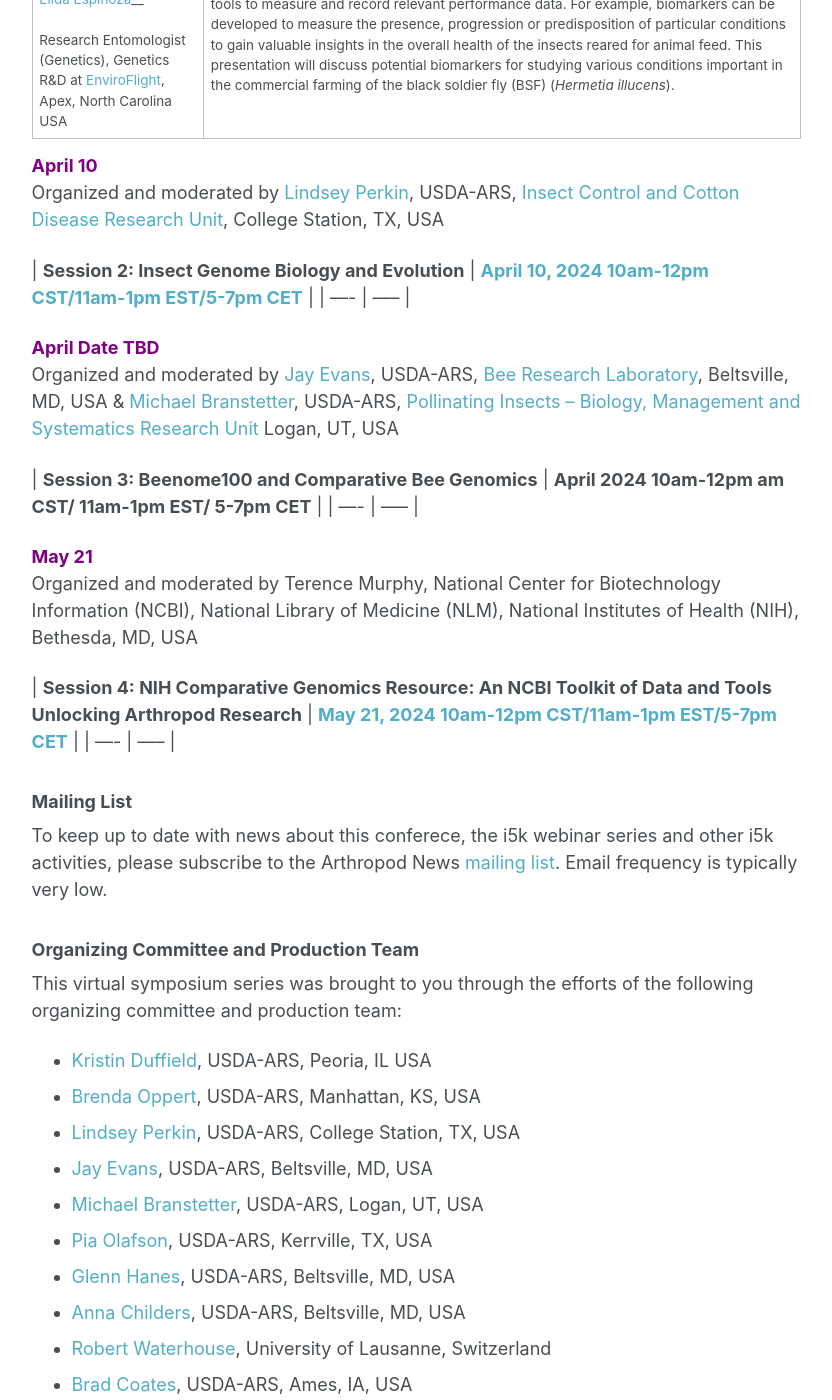
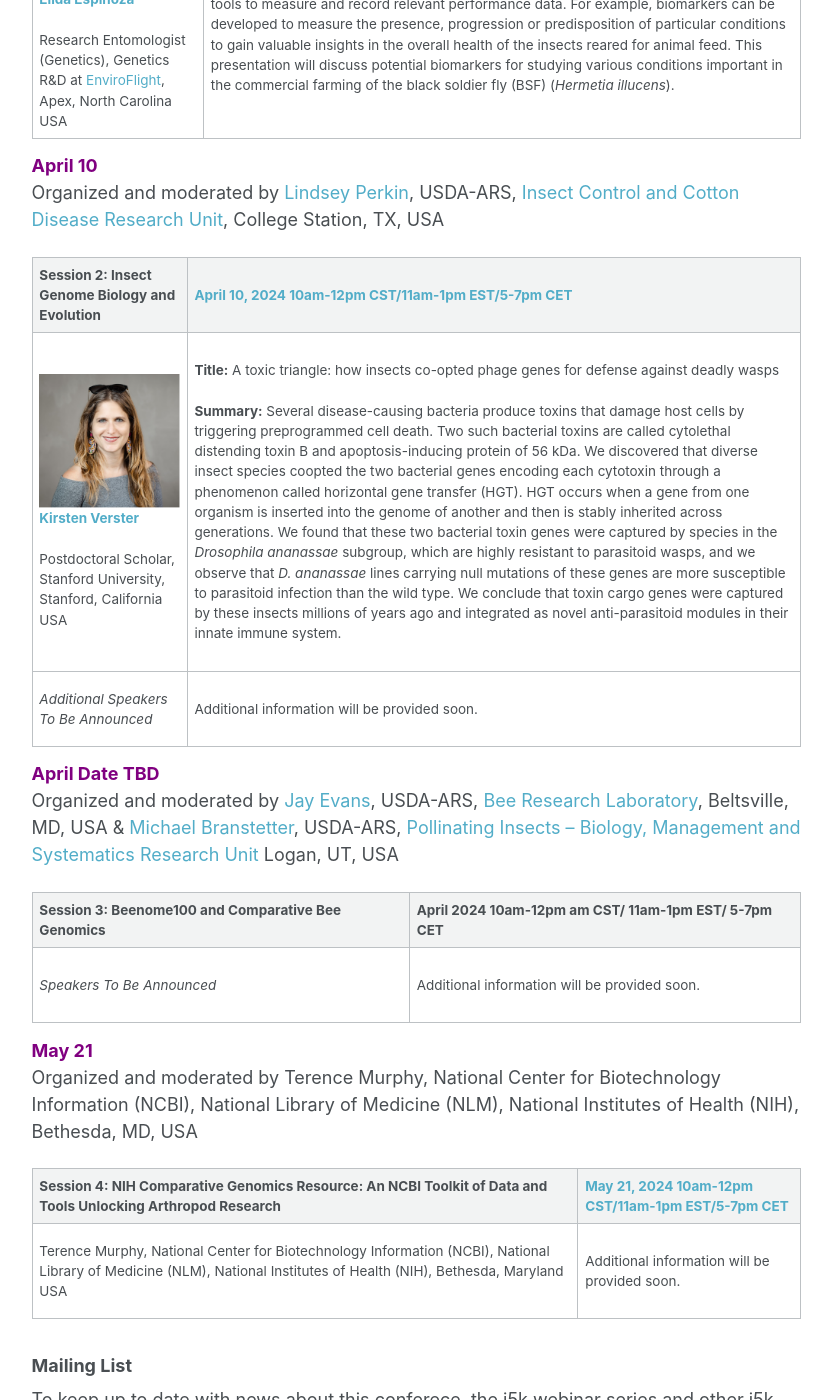
Before and after one commit to i5k/i5k.github.io, a Jekyll site: the page built from _pages/agsx2024.md, in a window 1280 px wide and 1400 px high, scrolled down 2746 px. Shown: the whole window, without its empty margins (250-1082 px from the left). Built offline with Jekyll 4.4.1, drawn with Linux system fonts in a browser that asks for light colours.

Commit message:
Update agsx2024.md

```diff
--- a/_pages/agsx2024.md
+++ b/_pages/agsx2024.md
@@ -47,9 +47,9 @@ Organized and moderated by [Kristin Duffield](https://www.ars.usda.gov/midwest-a
 
 | __Session 1: Genomics for Insects as Food and Feed__ | __[February 13, 2024 10am-12pm CST/11am-1pm EST/5-7pm CET](https://www.timeanddate.com/worldclock/fixedtime.html?msg=AGSx+2024+Session+1&iso=20240213T11&p1=419&ah=2)__ |
 | ---- | ----- |
-| <img src="/images/AGSx2024_speaker_PavaRipoll.png"/> __[Monica Pava-Ripoll](https://www.linkedin.com/in/monica-pava-ripoll-ph-d-33b25887)__ <br><br>Research Entomologist, U.S. FDA, Center for Food Safety and Applied Nutrition (CFSAN), Office of Food Safety (OFS), College Park, Maryland USA |<br>__Title:__ A Metagenomics Next-Generation Sequencing approach for evaluating the identity of insects as food<br><br>__Summary:__  In markets all over the world, a wide variety of insect species are offered for sale as food or feed. While some insects are farmed, others are harvested in the wild from forests or agricultural fields. As of right now, there are no established laboratory procedures to verify the identity of insect products sold as food or feed. The use of a Metagenomic Next-Generation Sequencing (NGS) method to identify whole insects and products derived from insects that are marketed as food or food ingredients will be the main topic of this presentation. The safety concerns related to insects as food will also be briefly covered in this presentation. <br><br>|
-| <img src="/images/AGSx2024_speaker_Savio.png"/> __[Carlotta Savio](https://www.linkedin.com/in/carlotta-savio-48930a140)__ <br><br>Research Fellow, University of Turin, Piedmont, Italy |<br>__Title:__ Unravelling the role of potential bacterial probiotics for preserving insect health<br><br>__Summary:__  Interactions between insects and their microbiota affect insect behaviour and evolution. When specific microorganisms are provided as a dietary supplement, insect reproduction, food conversion and growth are enhanced and health is improved in cases of nutritional deficiency or pathogen infection. Insect–microbiota interactions and the presence of beneficial microbes play an essential role in preserving insect health. Probiotic provision to insects reared for food and feed purposes could decrease the incidence of environmental and biological stress in mass-rearing conditions. A workflow for selecting bacterial strains for insect species reared for food and feed is proposed along with methods used to isolate and measure the effectiveness of a probiotic. A last discussion is focused on future perspectives on probiotic applications in mass-reared insects and the role of microbiota in preserving insect health. <br><br>|
-| <img src="/images/AGSx2024_speaker_Espinoza.png"/> [Elida Espinoza](https://www.linkedin.com/in/elidaespinoza/)__ <br><br>Research Entomologist (Genetics), Genetics R&D at [EnviroFlight](https://www.enviroflight.net/), Apex, North Carolina USA|<br>__Title:__ Using biomarkers in black soldier fly breeding<br><br>__Summary:__  The rearing of farmed insects is becoming a vital component of food and feed production systems seeking to establish a positive impact on health, welfare, and the environment. Advances in breeding can accelerate the establishment of the quality traits that will drive the success of farmed insect populations, this includes the development of tools to measure and record relevant performance data. For example, biomarkers can be developed to measure the presence, progression or predisposition of particular conditions to gain valuable insights in the overall health of the insects reared for animal feed. This presentation will discuss potential biomarkers for studying various conditions important in the commercial farming of the black soldier fly (BSF) (*Hermetia illucens*). <br><br>|
+| <img src="/images/AGSx2024_speaker_PavaRipoll.png"/> __[Monica Pava-Ripoll](https://www.linkedin.com/in/monica-pava-ripoll-ph-d-33b25887)__ <br><br>Research Entomologist, U.S. FDA, Center for Food Safety and Applied Nutrition (CFSAN), Office of Food Safety (OFS), College Park, Maryland USA |<br>__Title:__ A Metagenomics Next-Generation Sequencing approach for evaluating the identity of insects as food<br><br>__Summary:__ In markets all over the world, a wide variety of insect species are offered for sale as food or feed. While some insects are farmed, others are harvested in the wild from forests or agricultural fields. As of right now, there are no established laboratory procedures to verify the identity of insect products sold as food or feed. The use of a Metagenomic Next-Generation Sequencing (NGS) method to identify whole insects and products derived from insects that are marketed as food or food ingredients will be the main topic of this presentation. The safety concerns related to insects as food will also be briefly covered in this presentation. <br><br>|
+| <img src="/images/AGSx2024_speaker_Savio.png"/> __[Carlotta Savio](https://www.linkedin.com/in/carlotta-savio-48930a140)__ <br><br>Research Fellow, University of Turin, Piedmont, Italy |<br>__Title:__ Unravelling the role of potential bacterial probiotics for preserving insect health<br><br>__Summary:__ Interactions between insects and their microbiota affect insect behaviour and evolution. When specific microorganisms are provided as a dietary supplement, insect reproduction, food conversion and growth are enhanced and health is improved in cases of nutritional deficiency or pathogen infection. Insect–microbiota interactions and the presence of beneficial microbes play an essential role in preserving insect health. Probiotic provision to insects reared for food and feed purposes could decrease the incidence of environmental and biological stress in mass-rearing conditions. A workflow for selecting bacterial strains for insect species reared for food and feed is proposed along with methods used to isolate and measure the effectiveness of a probiotic. A last discussion is focused on future perspectives on probiotic applications in mass-reared insects and the role of microbiota in preserving insect health. <br><br>|
+| <img src="/images/AGSx2024_speaker_Espinoza.png"/> __[Elida Espinoza](https://www.linkedin.com/in/elidaespinoza/)__ <br><br>Research Entomologist (Genetics), Genetics R&D at [EnviroFlight](https://www.enviroflight.net/), Apex, North Carolina USA|<br>__Title:__ Using biomarkers in black soldier fly breeding<br><br>__Summary:__ The rearing of farmed insects is becoming a vital component of food and feed production systems seeking to establish a positive impact on health, welfare, and the environment. Advances in breeding can accelerate the establishment of the quality traits that will drive the success of farmed insect populations, this includes the development of tools to measure and record relevant performance data. For example, biomarkers can be developed to measure the presence, progression or predisposition of particular conditions to gain valuable insights in the overall health of the insects reared for animal feed. This presentation will discuss potential biomarkers for studying various conditions important in the commercial farming of the black soldier fly (BSF) (*Hermetia illucens*). <br><br>|
 
 
 <a name="apr10"></a>
@@ -59,6 +59,9 @@ Organized and moderated by [Lindsey Perkin](https://www.ars.usda.gov/people-loca
 
 | __Session 2: Insect Genome Biology and Evolution__ | __[April 10, 2024 10am-12pm CST/11am-1pm EST/5-7pm CET](https://www.timeanddate.com/worldclock/fixedtime.html?msg=AGSx+2024+Session+2&iso=20240410T11&p1=419&ah=2)__ |
 | ---- | ----- |
+| <img src="/images/AGSx2024_speaker_Verster.png"/> __[Kirsten Verster ](https://hadlylab.stanford.edu/people/kirsten-verster )__ <br><br>Postdoctoral Scholar, Stanford University, Stanford, California USA|<br>__Title:__ A toxic triangle: how insects co-opted phage genes for defense against deadly wasps<br><br>__Summary:__ Several disease-causing bacteria produce toxins that damage host cells by triggering preprogrammed cell death. Two such bacterial toxins are called cytolethal distending toxin B and apoptosis-inducing protein of 56 kDa. We discovered that diverse insect species coopted the two bacterial genes encoding each cytotoxin through a phenomenon called horizontal gene transfer (HGT). HGT occurs when a gene from one organism is inserted into the genome of another and then is stably inherited across generations. We found that these two bacterial toxin genes were captured by species in the *Drosophila ananassae* subgroup, which are highly resistant to parasitoid wasps, and we observe that *D. ananassae* lines carrying null mutations of these genes are more susceptible to parasitoid infection than the wild type. We conclude that toxin cargo genes were captured by these insects millions of years ago and integrated as novel anti-parasitoid modules in their innate immune system. <br><br>|
+|*Additional Speakers To Be Announced*|<br> Additional information will be provided soon. <br><br>|
+
 
 
 <a name="aprtbd"></a>
@@ -68,6 +71,8 @@ Organized and moderated by [Jay Evans](https://www.ars.usda.gov/people-locations
 
 | __Session 3: Beenome100 and Comparative Bee Genomics__ | __April 2024 10am-12pm am CST/ 11am-1pm EST/ 5-7pm CET__ |
 | ---- | ----- |
+|*Speakers To Be Announced*|<br> Additional information will be provided soon. <br><br>|
+
 
 
 <a name="may21"></a>
@@ -77,6 +82,7 @@ Organized and moderated by Terence Murphy, National Center for Biotechnology Inf
 
 | __Session 4: NIH Comparative Genomics Resource: An NCBI Toolkit of Data and Tools Unlocking Arthropod Research__ | __[May 21, 2024 10am-12pm CST/11am-1pm EST/5-7pm CET](https://www.timeanddate.com/worldclock/fixedtime.html?msg=AGSx+2024+Session+4&iso=20240521T11&p1=419&ah=2)__ |
 | ---- | ----- |
+|Terence Murphy, National Center for Biotechnology Information (NCBI), National Library of Medicine (NLM), National Institutes of Health (NIH), Bethesda, Maryland USA|<br> Additional information will be provided soon. <br><br>|
 
 
 
```
